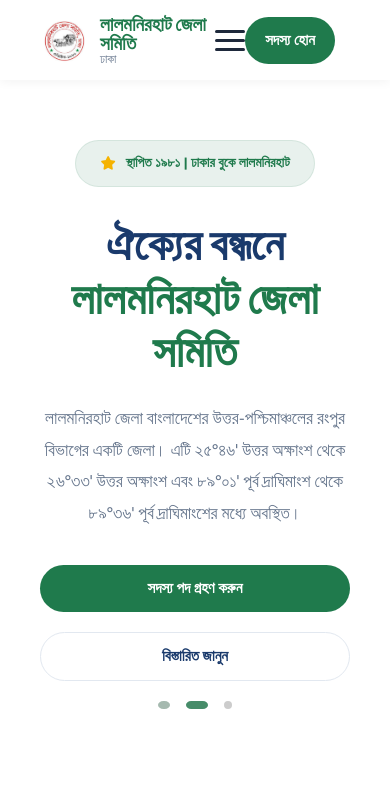
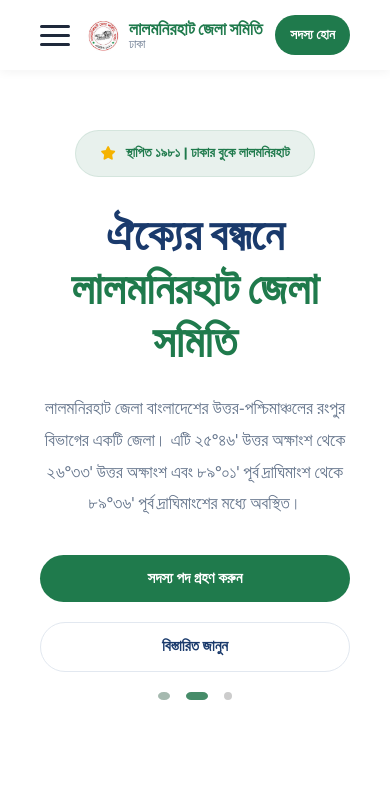
Before and after one commit to shmizan20/Lal-monirhat, a website built with Vite: page index.html in a window 390 px wide. Shown: the top 790 px of the page. Built offline with nearby package versions, Linux system fonts and the light colour scheme; a script that the page names is missing.

Commit message:
Move hamburger icon to the left of the logo on mobile

```diff
--- a/style.css
+++ b/style.css
@@ -1698,6 +1698,28 @@
 
     .mobile-menu-btn {
         display: flex;
+        order: -1; /* Move to the left */
+        margin-right: 15px; /* Space between hamburger and logo */
+    }
+
+    .logo {
+        margin-right: auto; /* Push the action button to the right */
+        font-size: 1.1rem; /* Smaller font for small screens */
+        gap: 8px;
+    }
+
+    .logo img {
+        height: 36px; /* Smaller logo for mobile */
+    }
+
+    .nav-actions {
+        margin-right: 0;
+        margin-left: 10px;
+    }
+
+    .nav-actions .btn {
+        padding: 8px 15px; /* Smaller button for mobile */
+        font-size: 0.85rem;
     }
 
     .nav-links {
```
